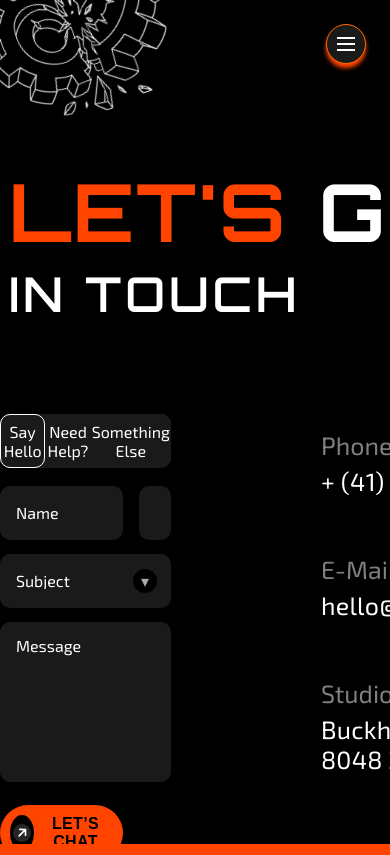
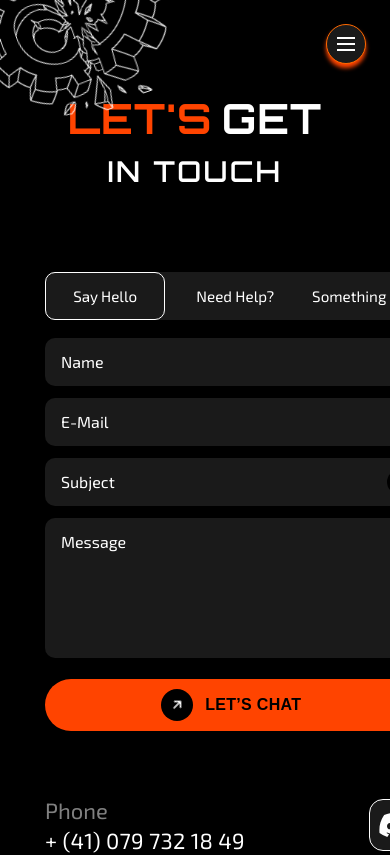
Before and after one commit to JSss10/crimson-gearworks-app, a Next.js app in the folder crimson-gearworks-app/: page /contact in a window 390 px wide. Shown: the top 855 px of the page. Built offline with nearby package versions, Linux system fonts and the light colour scheme.

Commit message:
feat(contact): add responsive layout

```diff
--- a/crimson-gearworks-app/src/app/contact/page.tsx
+++ b/crimson-gearworks-app/src/app/contact/page.tsx
@@ -1,4 +1,4 @@
-'use client';
+"use client";
 
 import styles from "@/styles/contact/index.module.css";
 import { FaInstagram as Instagram, FaDiscord as Discord, FaSteam as Steam } from "react-icons/fa";
@@ -61,7 +61,7 @@ export default function ContactPage() {
                   className={`${styles.input} ${styles.textarea}`}
                   placeholder="Message"
                   rows={6}
-                  style={{ resize: 'none' }}
+                  style={{ resize: "none" }}
                 />
               </label>
 
@@ -69,7 +69,7 @@ export default function ContactPage() {
                 <button type="button" className={styles.ctaButton}>
                   <span className={styles.ctaIcon} aria-hidden>
                     <svg viewBox="0 0 24 24" width="24" height="24">
-                      <circle cx="12" cy="12" r="9" fill="currentColor" opacity="0.15" />
+                      <circle cx="12" cy="12" r="12" fill="#000000" />
                       <path d="M8 12h8M13 8l3.9 4L13 16" stroke="currentColor" strokeWidth="1.7" fill="none" strokeLinecap="round" strokeLinejoin="round" />
                     </svg>
                   </span>
--- a/crimson-gearworks-app/src/styles/contact/index.module.css
+++ b/crimson-gearworks-app/src/styles/contact/index.module.css
@@ -1,6 +1,7 @@
 .container {
   position: relative;
   height: 100vh;
+  min-height: 100dvh;
   width: 100%;
   overflow: hidden;
 }
@@ -8,19 +9,18 @@
 .hero {
   position: sticky;
   top: 15vh;
-  z-index: 5;
   pointer-events: none;
-  transform: translateX(-10%);
 }
 
 .heroInner {
-  max-width: 1000px;
+  max-width: 1300px;
+  width: 100%;
   margin: 0 auto;
-  padding: 3rem;
+  padding: 3rem 0;
 }
 
 .titleLine {
-  font-size: 5rem;
+  font-size: clamp(2.6rem, 8vw, 5rem);
   font-weight: 700;
   letter-spacing: 0.02em;
   line-height: 0.9;
@@ -32,7 +32,7 @@
 
 .titleLineTwo {
   position: relative;
-  font-size: 3rem;
+  font-size: clamp(1.8rem, 5.5vw, 3rem);
   font-weight: 600;
   letter-spacing: 0.08em;
   margin-top: 1rem;
@@ -45,7 +45,6 @@
 .orange {
   color: var(--color-primary);
 }
-
 .white {
   color: #fff;
 }
@@ -60,7 +59,6 @@
   gap: 16px;
   align-items: baseline;
 }
-
 .kickerAccent {
   color: var(--accent);
   font-weight: 800;
@@ -68,7 +66,6 @@
   text-transform: uppercase;
   letter-spacing: 0.02em;
 }
-
 .kicker {
   font-weight: 700;
   font-size: clamp(28px, 4vw, 42px);
@@ -76,7 +73,6 @@
   color: var(--text);
   opacity: 0.95;
 }
-
 .title {
   font-weight: 800;
   font-size: clamp(34px, 5.5vw, 56px);
@@ -96,6 +92,7 @@
   background: var(--bg-color-primary);
   margin-bottom: 18px;
   border-radius: 10px;
+  gap: 12px;
 }
 
 .tab {
@@ -112,7 +109,7 @@
 
 .tab:hover {
   color: var(--text);
-  border-color: 1px solid var(--text-color-primary);
+  border: 1px solid var(--text-color-primary);
 }
 
 .tabActive {
@@ -130,7 +127,6 @@
 .field {
   display: block;
 }
-
 .fieldFull {
   grid-column: 1 / -1;
 }
@@ -146,9 +142,8 @@
   font-size: 1rem;
   font-family: var(--font-exo-2), sans-serif;
 }
-
 .input::placeholder {
-  color: var(--text-color-primary)
+  color: var(--text-color-primary);
 }
 
 .textarea {
@@ -162,16 +157,20 @@
 .selectWrap {
   position: relative;
 }
-
 .select {
   appearance: none;
   -webkit-appearance: none;
   -moz-appearance: none;
+  padding-right: 40px;
 }
 
 .chevron {
-  position: absolute; right: 14px; top: 50%; transform: translateY(-50%);
-  pointer-events: none; color: #a7aab3;
+  position: absolute;
+  right: 14px;
+  top: 50%;
+  transform: translateY(-50%);
+  pointer-events: none;
+  color: #a7aab3;
   background-color: #000;
   height: 24px;
   width: 24px;
@@ -186,7 +185,9 @@
 }
 
 .ctaButton {
-  display: inline-flex; align-items: center; gap: 12px;
+  display: inline-flex;
+  align-items: center;
+  gap: 12px;
   background: var(--color-primary);
   color: var(--text-color-secondary);
   border: none;
@@ -197,18 +198,19 @@
   letter-spacing: 0.02em;
   cursor: pointer;
 }
-
 .ctaButton:hover {
   filter: brightness(1.05);
 }
 
 .ctaIcon {
-  width: 36px; height: 36px; border-radius: 50%;
+  width: 36px;
+  height: 36px;
+  border-radius: 50%;
   background: var(--text-color-secondary);
   color: var(--text-color-primary);
-  display: grid; place-items: center;
+  display: grid;
+  place-items: center;
 }
-
 .ctaIcon svg {
   transform: rotate(-45deg);
   transform-origin: center;
@@ -223,11 +225,11 @@
 .infoBlock {
   display: grid;
   grid-template-columns: 1fr 56px;
-  align-items: center; gap: 18px;
+  align-items: center;
+  gap: 18px;
   padding: 16px 0;
   border-bottom: 1px solid var(--border);
 }
-
 .infoBlock:last-child {
   border-bottom: none;
 }
@@ -246,10 +248,133 @@
 }
 
 .iconBtn {
-  width: 56px; height: 56px;
+  width: 56px;
+  height: 56px;
   border-radius: 14px;
-  display: grid; place-items: center;
+  display: grid;
+  place-items: center;
   background: var(--bg-color-primary);
   border: 1px solid var(--text-color-primary);
   color: var(--text);
 }
+
+/* -------- Viewport breakpoints -------- */
+@media (max-width: 380px) {
+  .container {
+    height: 200vh;
+  }
+}
+
+@media (max-width: 480px) {
+  .container {
+    height: 145vh;
+  }
+
+  .grid {
+    gap: 50px;
+  }
+  .heroInner {
+    padding: 2rem 0;
+  }
+
+  .titleLine {
+    gap: 0.6rem;
+  }
+  .titleLineTwo {
+    gap: 0.8rem;
+  }
+
+  .tabs {
+    grid-template-columns: 1fr;
+  }
+
+  .ctaIcon {
+    width: 32px;
+    height: 32px;
+  }
+  .infoLabel {
+    margin-bottom: 4px;
+  }
+}
+
+@media (max-width: 768px) {
+  .wrapper {
+    margin-top: 10vh;
+    padding: 0 20px;
+  }
+
+  .tabs {
+    grid-template-columns: 1fr 1fr 1fr;
+    gap: 10px;
+  }
+  .tab {
+    height: 48px;
+    font-size: 0.95rem;
+  }
+
+  .form {
+    grid-template-columns: 1fr;
+    gap: 12px;
+  }
+  .input {
+    height: 48px;
+  }
+  .textarea {
+    height: 140px;
+  }
+
+  .ctaRow {
+    display: flex;
+  }
+  .ctaButton {
+    width: 100%;
+    justify-content: center;
+  }
+
+  .infoLabel,
+  .infoValue {
+    font-size: 20px;
+  }
+  .iconBtn {
+    width: 48px;
+    height: 48px;
+  }
+}
+
+@media (max-width: 1440px) {
+  .container {
+    overflow: visible;
+    height: 120vh;
+    padding: 0 25px;
+  }
+
+  .wrapper {
+    margin-top: 14vh;
+  }
+
+  .grid {
+    grid-template-columns: 1fr;
+    gap: 50px;
+  }
+
+  .hero {
+    top: 8vh;
+    transform: none;
+  }
+  .heroInner {
+    text-align: center;
+  }
+  .titleLine,
+  .titleLineTwo {
+    justify-content: center;
+  }
+
+  .infoLabel,
+  .infoValue {
+    font-size: 22px;
+  }
+  .iconBtn {
+    width: 52px;
+    height: 52px;
+  }
+}
```
